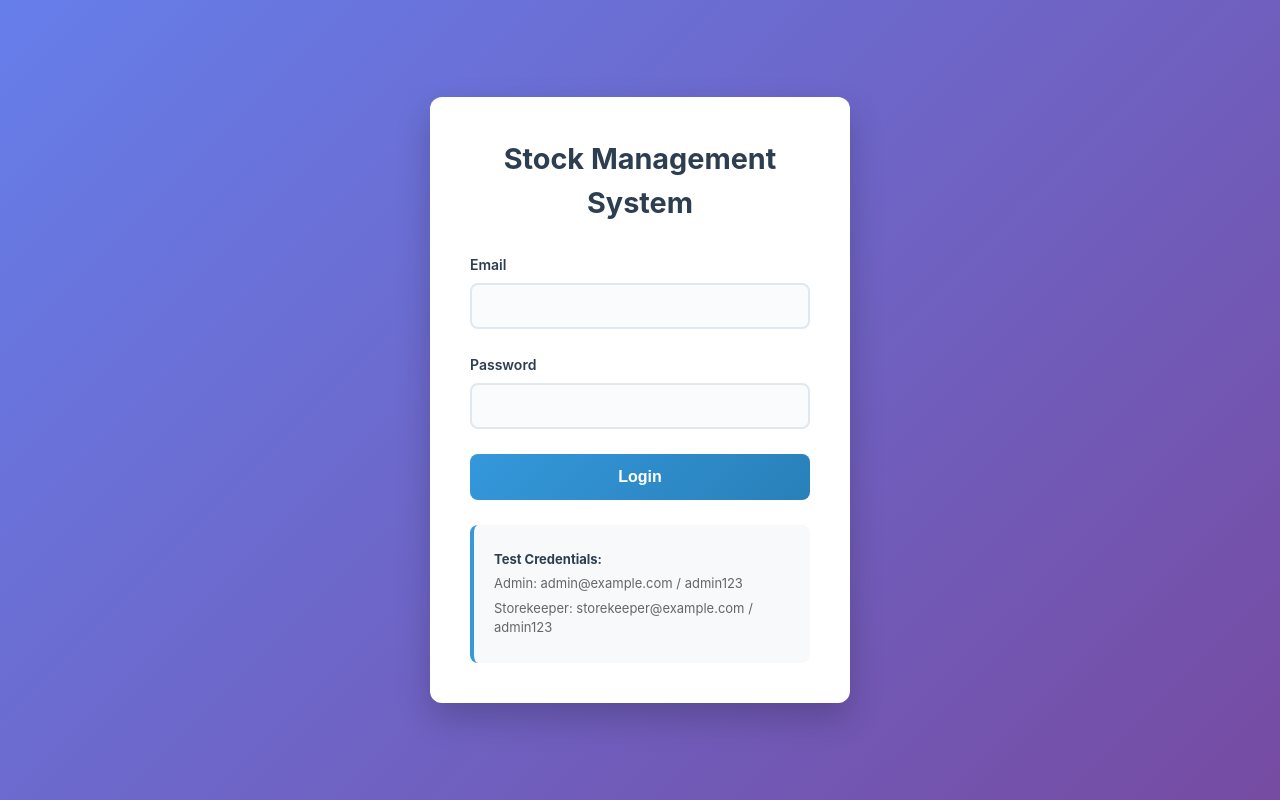
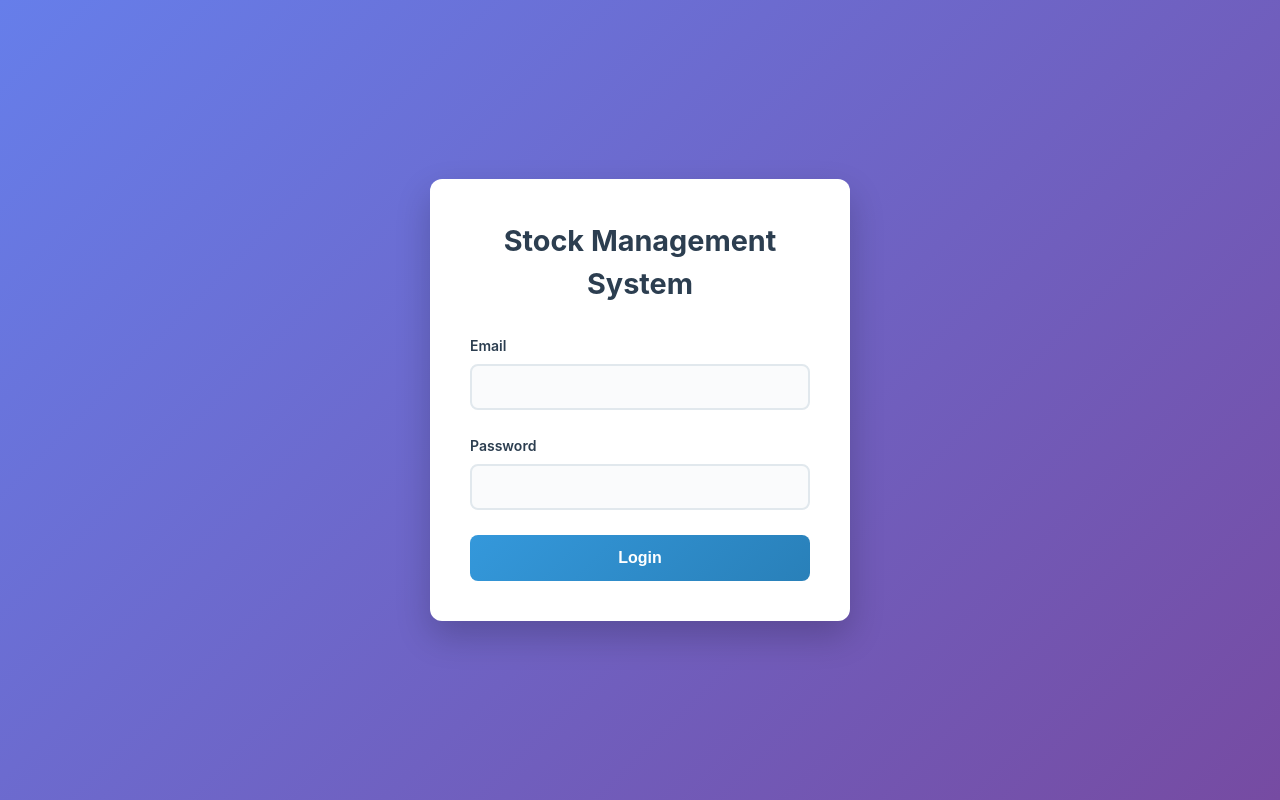
Before and after one commit to PARSHWA0510/Stock-Material-Management-System, a React (Vite) app in the folder frontend/: page /login in a window 1280 px wide. Built offline with nearby package versions, Linux system fonts and the light colour scheme; no server answers.

Commit message:
did required changes to deploy

```diff
--- a/frontend/src/pages/Login.tsx
+++ b/frontend/src/pages/Login.tsx
@@ -88,11 +88,6 @@ const Login: React.FC = () => {
             {isLoading ? 'Logging in...' : 'Login'}
           </button>
         </form>
-        <div className="test-credentials">
-          <p><strong>Test Credentials:</strong></p>
-          <p>Admin: admin@example.com / admin123</p>
-          <p>Storekeeper: storekeeper@example.com / admin123</p>
-        </div>
       </div>
     </div>
   );
```
Also changed, not shown: 1 other file (tests, documents, lock files or other folders).
